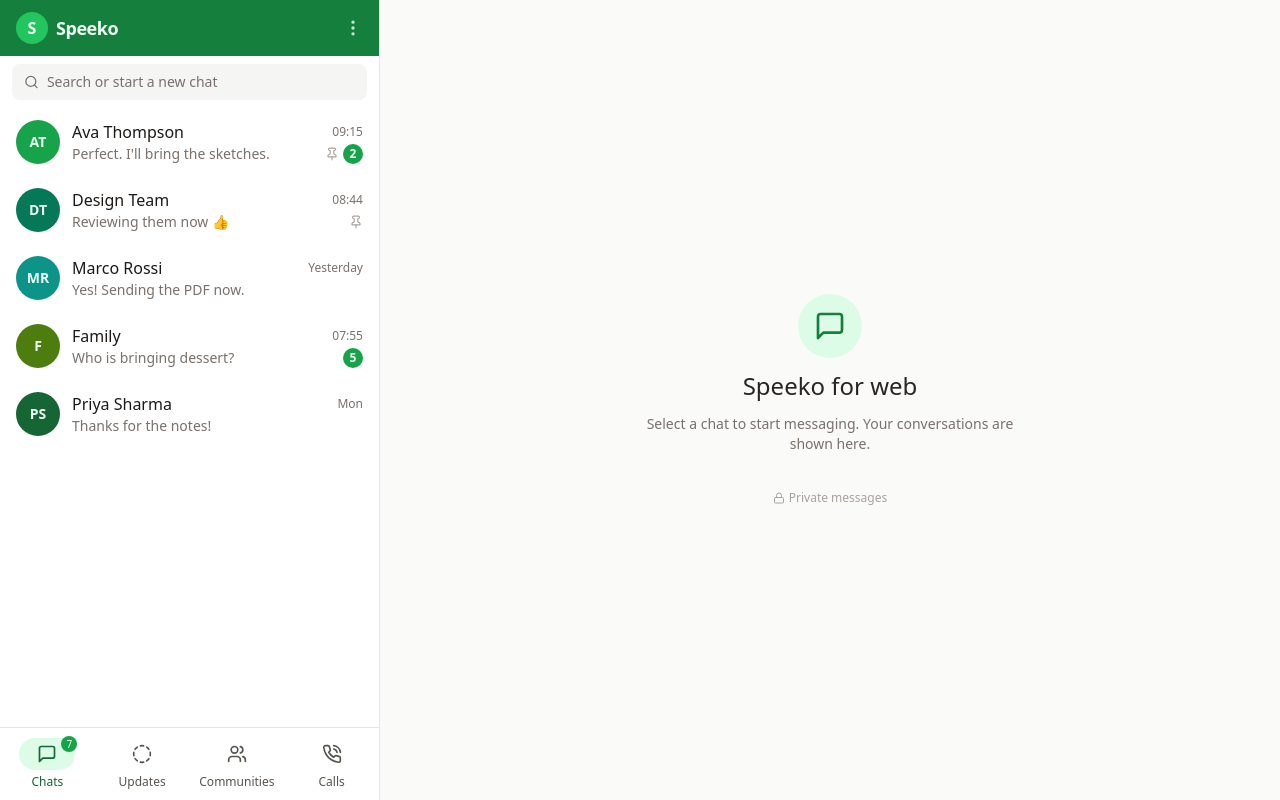
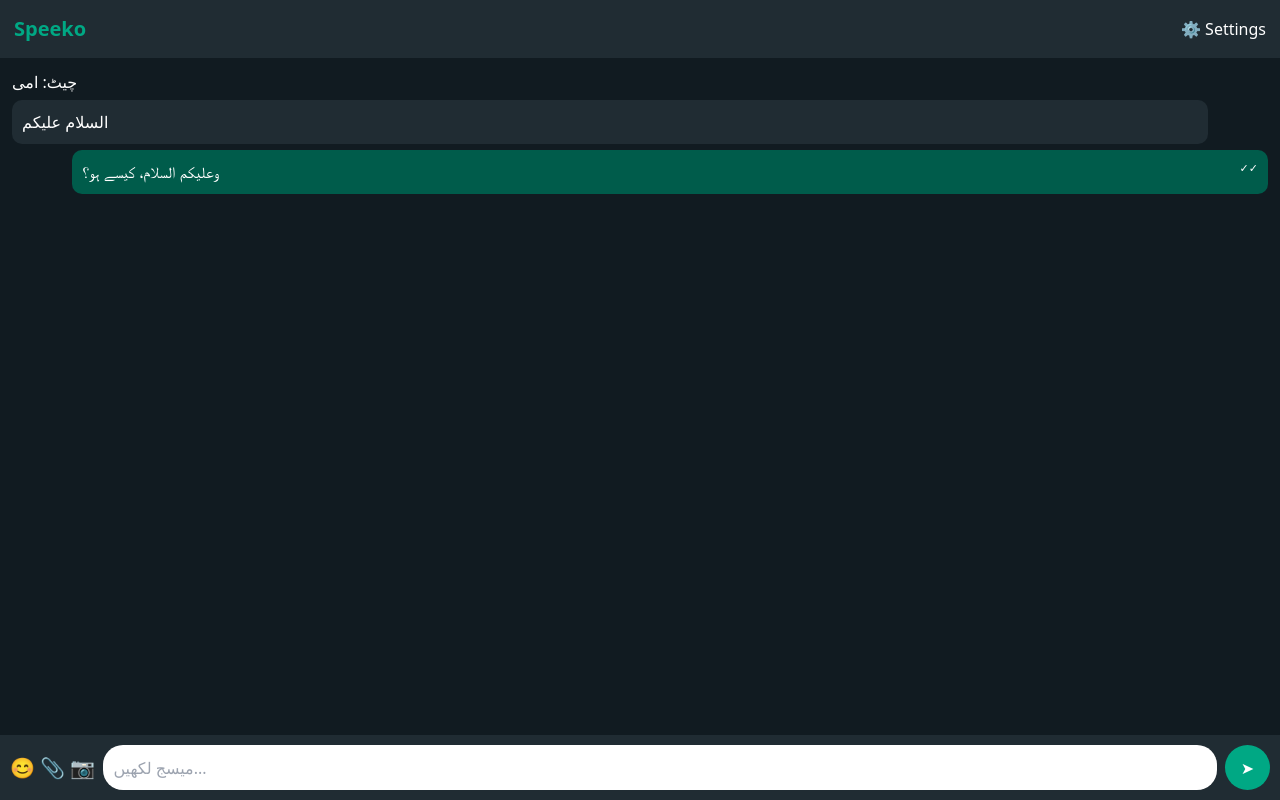
Before and after one commit to adeelsshahzad/speeko, a React (Vite) app: page / in a window 1280 px wide. Built offline with nearby package versions, Linux system fonts and the light colour scheme.

Commit message:
Update App.tsx

```diff
--- a/src/App.tsx
+++ b/src/App.tsx
@@ -1,27 +1,72 @@
-import { Toaster } from "@/components/ui/toaster";
-import { Toaster as Sonner } from "@/components/ui/sonner";
-import { TooltipProvider } from "@/components/ui/tooltip";
-import { QueryClient, QueryClientProvider } from "@tanstack/react-query";
-import { BrowserRouter, Routes, Route } from "react-router-dom";
-import Index from "./pages/Index";
-import NotFound from "./pages/NotFound";
+// src/App.tsx - Speeko V2 Phase 1
+import { useState } from "react";
 
-const queryClient = new QueryClient();
+type Msg = { text: string; me: boolean; tick: number };
 
-const App = () => (
-  <QueryClientProvider client={queryClient}>
-    <TooltipProvider>
-      <Toaster />
-      <Sonner />
-      <BrowserRouter>
-        <Routes>
-          <Route path="/" element={<Index />} />
-          {/* ADD ALL CUSTOM ROUTES ABOVE THE CATCH-ALL "*" ROUTE */}
-          <Route path="*" element={<NotFound />} />
-        </Routes>
-      </BrowserRouter>
-    </TooltipProvider>
-  </QueryClientProvider>
-);
+const contacts = [
+  { name: "امی", last: "بیٹا کھانا کھا لیا؟", time: "5:44" },
+  { name: "ابو", last: "کل آ جانا", time: "5:20" },
+  { name: "دوست گروپ", last: "8 بندے آ گئے", time: "4:10" },
+];
 
-export default App;
+export default function App() {
+  const [page, setPage] = useState("chats");
+  const [openChat, setOpenChat] = useState(0);
+  const [msgs, setMsgs] = useState<Msg[]>([
+    { text: "السلام علیکم", me: false, tick: 2 },
+    { text: "وعلیکم السلام، کیسے ہو؟", me: true, tick: 2 },
+  ]);
+  const [input, setInput] = useState("");
+
+  const send = () => {
+    if (!input.trim()) return;
+    setMsgs([...msgs, { text: input, me: true, tick: 1 }]);
+    setInput("");
+    // 2 سیکنڈ بعد ڈبل ٹک، 4 سیکنڈ بعد نیلا ٹک - ڈیمو کے لیے
+    setTimeout(() => {
+      setMsgs((m) => m.map((x, i) => (i === m.length - 1 ? { ...x, tick: 2 } : x)));
+    }, 2000);
+  };
+
+  const Tick = ({ tick }: { tick: number }) => {
+    if (tick === 1) return <span>✓</span>;
+    if (tick === 2) return <span>✓✓</span>;
+    return <span style={{ color: "#53bdeb" }}>✓✓</span>;
+  };
+
+  if (page === "settings") {
+    return (
+      <div style={{ background: "#111b21", color: "white", minHeight: "100vh", padding: 16 }}>
+        <h2>Settings</h2>
+        {["Account", "Privacy", "Lists", "Chats", "Appearance", "Broadcasts", "Events"].map((s) => (
+          <div key={s} style={{ background: "#202c33", padding: 14, margin: 8, borderRadius: 10 }}>{s}</div>
+        ))}
+        <button onClick={() => setPage("chats")} style={{ background: "#00a884", padding: 12, border: 0, borderRadius: 10, color: "white", width: "100%" }}>واپس چیٹس پر</button>
+      </div>
+    );
+  }
+
+  return (
+    <div style={{ background: "#111b21", color: "white", minHeight: "100vh", display: "flex", flexDirection: "column" }}>
+      <div style={{ background: "#202c33", padding: 14, display: "flex", justifyContent: "space-between" }}>
+        <b style={{ fontSize: 20, color: "#00a884" }}>Speeko</b>
+        <button onClick={() => setPage("settings")} style={{ background: "transparent", color: "white", border: 0 }}>⚙️ Settings</button>
+      </div>
+
+      <div style={{ flex: 1, padding: 12 }}>
+        <h3>چیٹ: {contacts[openChat].name}</h3>
+        {msgs.map((m, i) => (
+          <div key={i} style={{ background: m.me ? "#005c4b" : "#202c33", padding: 10, borderRadius: 10, margin: 6, marginLeft: m.me ? 60 : 0, marginRight: m.me ? 0 : 60 }}>
+            {m.text} <span style={{ fontSize: 11, float: "right" }}>{m.me && <Tick tick={m.tick} />}</span>
+          </div>
+        ))}
+      </div>
+
+      <div style={{ display: "flex", padding: 10, background: "#202c33" }}>
+        <button style={{ fontSize: 20, background: "transparent", border: 0 }}>😊 📎 📷</button>
+        <input value={input} onChange={(e) => setInput(e.target.value)} placeholder="میسج لکھیں..." style={{ flex: 1, padding: 10, borderRadius: 20, border: 0, margin: "0 8px" }} />
+        <button onClick={send} style={{ background: "#00a884", color: "white", border: 0, borderRadius: "50%", width: 45, height: 45 }}>➤</button>
+      </div>
+    </div>
+  );
+}
```
